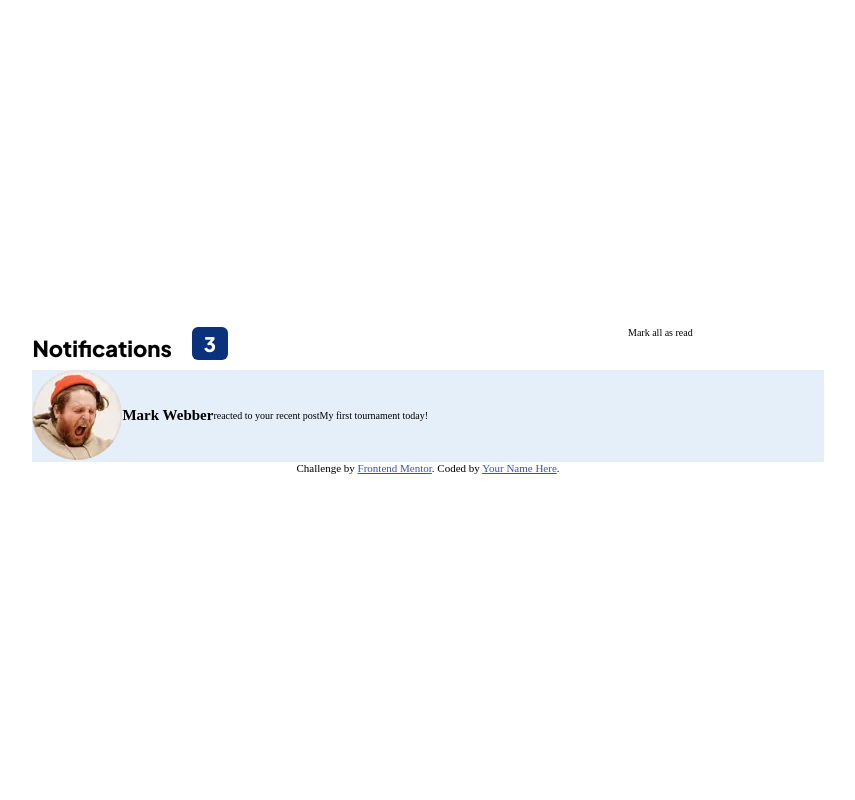
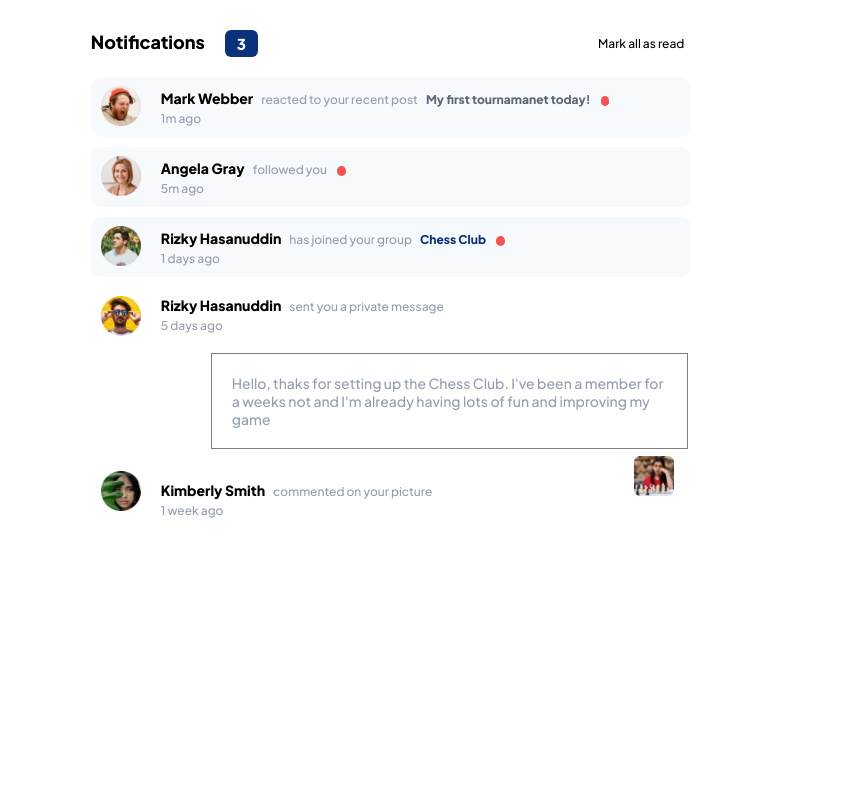
Before and after one commit to mrcanarda/100Days100Projects-100-8, a plain HTML site: page 8 st Day/index.html in a window 1280 px wide. Shown: the top 800 px of the page, without its empty margins (212-1067 px from the left). Drawn offline with Linux system fonts and the light colour scheme.

Commit message:
Add files via upload

```diff
--- /dev/null
+++ b/8 st Day/general.css
@@ -0,0 +1,62 @@
+* {
+  margin: 0;
+  padding: 0;
+  box-sizing: border-box;
+}
+
+html {
+  font-size: 62.5%;
+  overflow-y: hidden;
+}
+
+body {
+  display: flex;
+  flex-direction: column;
+  justify-content: center;
+  align-items: center;
+  padding: 30px;
+  min-height: 100vh;
+  font-family: "Plus Jakarta Sans", sans-serif;
+}
+
+.grid {
+  display: grid;
+}
+
+.grid--2-cols {
+  grid-template-columns: repeat(2, 1fr);
+  gap: 34rem;
+  margin-bottom: 2rem;
+  align-items: center;
+  align-self: center;
+  justify-content: center;
+}
+
+.grid--3-cols {
+  grid-template-columns: repeat(3, 1fr);
+}
+
+.grid--4-cols {
+  grid-template-columns: repeat(4, 1fr);
+}
+
+.red--noise {
+  background-color: hsl(1, 90%, 64%);
+  width: 1rem;
+  height: 1rem;
+  margin-left: 1.2rem;
+  border-radius: 50%;
+}
+
+.left-nav {
+  display: flex;
+  gap: 2rem;
+}
+
+.left-nav :first-child {
+  font-size: 1.8rem;
+}
+
+.attribution {
+  margin-top: 50rem;
+}
--- a/8 st Day/index.html
+++ b/8 st Day/index.html
@@ -11,17 +11,16 @@
       sizes="32x32"
       href="./assets/images/favicon-32x32.png"
     />
-
     <link rel="preconnect" href="https://fonts.googleapis.com" />
     <link rel="preconnect" href="https://fonts.gstatic.com" crossorigin />
     <link
       href="https://fonts.googleapis.com/css2?family=Plus+Jakarta+Sans:wght@500;800&display=swap"
       rel="stylesheet"
     />
-    <link rel="stylesheet" href="/css/general.css" />
-    <link rel="stylesheet" href="/css/style.css" />
-
-    <title>8 st Day</title>
+    <link rel="stylesheet" href="general.css" />
+    <link rel="stylesheet" href="style.css" />
+    <script defer type="module" src="index.js"></script>
+    <title>10 st Day</title>
 
     <!-- Feel free to remove these styles or customise in your own stylesheet 👍 -->
     <style>
@@ -37,28 +36,106 @@
   <body>
     <section class="container">
       <div class="grid grid--2-cols">
-        <div class="left-header">
-          <h1 class="notif">Notifications</h1>
-          <h1 class="notif-number" id="drei__">3</h1>
+        <div class="left-nav">
+          <h1>Notifications</h1>
+          <h1 id="number__" class="number">3</h1>
         </div>
-        <div class="right-paragraph">
-          <p class="mark">Mark all as read</p>
+        <div class="right-nav">
+          <p>Mark all as read</p>
         </div>
       </div>
-      <div class="one__commount">
-        <div class="img">
-          <img src="assets/images/avatar-mark-webber.webp" alt="" />
+      <div class="rizky__hasanuddin jacob">
+        <div class="img__rizky">
+          <img
+            class="img__"
+            src="assets/images/avatar-mark-webber.webp"
+            alt=""
+          />
         </div>
-        <div class="name">
-          <h1>Mark Webber</h1>
+        <div class="paragraph__jacob">
+          <p>
+            <span class="name">Mark Webber</span> reacted to your recent post
+            <span class="activited">My first tournamanet today!</span>
+            <span class="red--ols angela--red"> sa</span>
+          </p>
+
+          <p class="days">1m ago</p>
         </div>
-        <div class="commount">
-          <p>reacted to your recent post</p>
+      </div>
+      <div class="rizky__hasanuddin jacob">
+        <div class="img__rizky">
+          <img
+            class="img__"
+            src="assets/images/avatar-angela-gray.webp"
+            alt=""
+          />
         </div>
-        <div class="my__first__tour">
-          <p>My first tournament today!</p>
+        <div class="paragraph__jacob">
+          <p>
+            <span class="name">Angela Gray</span> followed you
+            <span class="red--ols angela--red"> sa</span>
+          </p>
+
+          <p class="days">5m ago</p>
         </div>
-        <div class="red-point"></div>
+      </div>
+      <div class="rizky__hasanuddin jacob">
+        <div class="img__rizky">
+          <img
+            class="img__"
+            src="assets/images/avatar-jacob-thompson.webp"
+            alt=""
+          />
+        </div>
+        <div class="paragraph__jacob">
+          <p>
+            <span class="name">Rizky Hasanuddin</span> has joined your group
+            <span class="game">Chess Club</span>
+            <span class="red--ols"> sa</span>
+          </p>
+
+          <p class="days">1 days ago</p>
+        </div>
+      </div>
+      <div class="rizky__hasanuddin">
+        <div class="img__rizky">
+          <img
+            class="img__"
+            src="assets/images/avatar-rizky-hasanuddin.webp"
+            alt=""
+          />
+        </div>
+        <div class="paragraph">
+          <p>
+            <span class="name">Rizky Hasanuddin</span> sent you a private
+            message
+          </p>
+          <p class="days">5 days ago</p>
+          <p class="chess__club__write">
+            Hello, thaks for setting up the Chess Club. I've been a member for a
+            weeks not and I'm already having lots of fun and improving my game
+          </p>
+        </div>
+      </div>
+      <div class="rizky__hasanuddin kimberly">
+        <div class="img__rizky">
+          <img
+            class="img__ smith"
+            src="assets/images/avatar-kimberly-smith.webp"
+            alt=""
+          />
+        </div>
+        <div class="kimberly__paragraph">
+          <p>
+            <span class="name">Kimberly Smith</span> commented on your picture
+            <img
+              class="chess__foto"
+              src="assets/images/image-chess.webp"
+              alt=""
+            />
+          </p>
+          <p class="days">1 week ago</p>
+        </div>
       </div>
     </section>
   </body>
--- /dev/null
+++ b/8 st Day/style.css
@@ -0,0 +1,143 @@
+/*
+font-family: 'Plus Jakarta Sans', sans-serif;
+500
+800
+*/
+
+/*****************
+***** PROFIL IMG **
+******************/
+
+.img__ {
+  margin-left: 1rem;
+  width: 4rem;
+}
+
+.img {
+  display: flex;
+}
+
+/*****************
+***** PROFIL INFO **
+******************/
+
+.mark__webber {
+  width: 60rem;
+  border-radius: 10px;
+  display: flex;
+  height: 6rem;
+  margin-bottom: 1rem;
+  gap: 2rem;
+  align-items: center;
+  background-color: hsl(210, 60%, 98%);
+}
+
+.name {
+  font-size: 1.4rem;
+  font-weight: 800;
+  margin-right: 0.6rem;
+  color: black;
+}
+
+.name__ p {
+  font-size: 1.2rem;
+  color: hsl(219, 14%, 63%);
+}
+
+.activited {
+  font-weight: 800;
+  color: hsl(219, 12%, 42%);
+  margin-left: 0.6rem;
+}
+
+.game {
+  color: hsl(219, 85%, 26%);
+  font-weight: 800;
+  margin-left: 0.6rem;
+}
+
+.name__ {
+  display: flex;
+  align-items: center;
+}
+
+.right-nav p {
+  font-size: 1.2rem;
+}
+
+.number {
+  background-color: hsl(219, 85%, 26%);
+  padding: 0.4rem 1.2rem;
+  color: #fff;
+  border-radius: 6px;
+}
+
+.rizky__hasanuddin {
+  display: flex;
+  align-items: center;
+  gap: 2rem;
+  width: 60rem;
+  border-radius: 10px;
+  height: 6rem;
+  margin-bottom: 1rem;
+}
+
+.paragraph {
+  margin-top: 11rem;
+  font-size: 1.2rem;
+  color: hsl(219, 14%, 63%);
+}
+
+.days {
+  margin-top: 0.4rem;
+}
+
+.chess__club__write {
+  font-size: 1.4rem;
+  width: 90%;
+  margin-left: 5rem;
+  margin-top: 2rem;
+  border: 1px solid gray;
+  padding: 2rem;
+}
+
+.paragraph__jacob {
+  font-size: 1.2rem;
+  color: hsl(219, 14%, 63%);
+}
+
+.red--ols {
+  background-color: hsl(1, 90%, 64%);
+  width: 0.2rem;
+  height: 0.2rem;
+  font-size: 0.8rem;
+  margin-left: 0.8rem;
+  color: hsl(1, 90%, 64%);
+  border-radius: 50%;
+}
+
+.jacob {
+  background-color: hsl(210, 60%, 98%);
+}
+
+.angela--red {
+}
+
+.kimberly {
+  margin-top: 10rem;
+}
+
+.chess__foto {
+  width: 4rem;
+  margin-left: 20rem;
+  margin-top: 2rem;
+}
+
+.kimberly__paragraph {
+  font-size: 1.2rem;
+  color: hsl(219, 14%, 63%);
+}
+
+.smith {
+  margin-top: 3rem;
+}
```
Also changed, not shown: 8 st Day/index.js (added).
